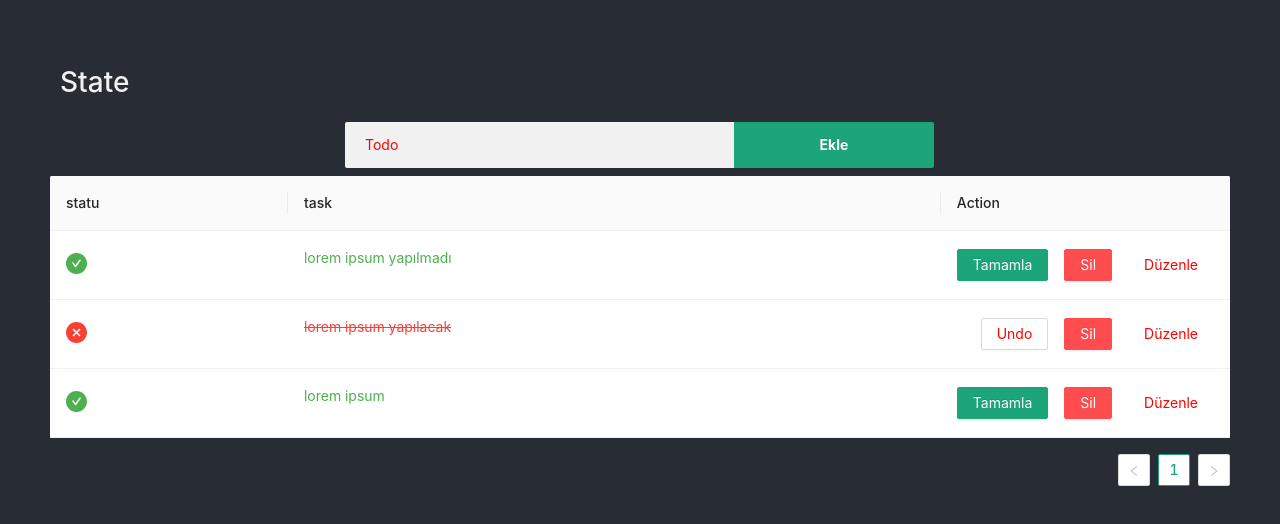
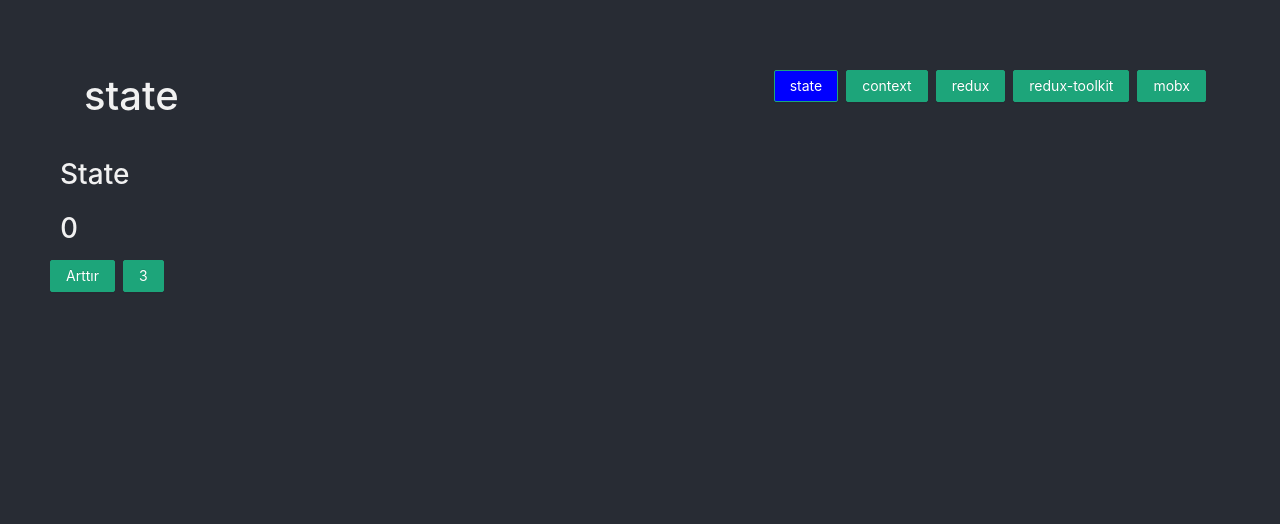
Before and after one commit to fatihemree/sample-redux, a React (Create React App) app: page /state in a window 1280 px wide. Shown: the top 524 px of the page. Built offline with nearby package versions, Linux system fonts and the light colour scheme.

Commit message:
useState & useMemo

```diff
--- a/craco.config.js
+++ b/craco.config.js
@@ -9,8 +9,8 @@ module.exports = {
           lessOptions: {
             modifyVars: {
               '@primary-color': '#1DA57A',
-              '@text-color': 'red',
-              // '@text-color-secondary': '#1DA57A',
+              '@text-color': '#fff',
+              '@text-color-secondary': '#fff',
             },
             javascriptEnabled: true,
           },
--- a/package.json
+++ b/package.json
@@ -13,6 +13,7 @@
     "react": "^17.0.2",
     "react-dom": "^17.0.2",
     "react-redux": "^7.2.6",
+    "react-router-dom": "^6.2.2",
     "react-scripts": "5.0.0",
     "redux": "^4.1.2",
     "web-vitals": "^2.1.4"
--- a/src/App.js
+++ b/src/App.js
@@ -1,13 +1,29 @@
-import CustomInput from './component/CustomInput';
-import CustomTable from './component/CustomTable';
+
+import { Button, PageHeader } from "antd";
+import { useEffect, useMemo, useState } from "react";
+import { BrowserRouter, Link, Route, Routes } from "react-router-dom";
+import SampleState from "./sample-state/SampleState";
+
 
 function App() {
+  const titleArray = useMemo(() => ['state', 'context', 'redux', 'redux-toolkit', 'mobx'], []);
+  const [pageIndex, setPageIndex] = useState(0);
+  const [title, setTitle] = useState(titleArray[0]);
+  useEffect(() => {
+    setTitle(titleArray[pageIndex]);
+  }, [pageIndex, titleArray])
+
+
   return (
-    <div>
-      <h1>State</h1>
-      <CustomInput></CustomInput>
-      <CustomTable></CustomTable>
-    </div>
+    <BrowserRouter >
+    <PageHeader
+  title={<h1>{title}</h1>}
+  extra={titleArray.map((text, i) => <Link to={`/${text}`}><Button onClick={()=>setPageIndex(i)} style={ pageIndex===i ?{background:'blue'}:{}} type='primary' >{text}</Button></Link>)} />
+    <Routes >
+      <Route path="/state" element={<SampleState />}>
+      </Route>
+    </Routes>
+  </BrowserRouter>
   );
 }
 
--- a/src/App.less
+++ b/src/App.less
@@ -2,6 +2,11 @@ h1,h2,h3,h4,h5,h6{
   margin: 10px;
   padding: 0;
   color: #f1f1f1;
+}
+
+code {
+  color: white;
+  font-size: 1.5em;
 }
 
 body {
@@ -59,3 +64,7 @@ body {
   margin: 5px;
   cursor: pointer;
 }
+
+.padding-all {
+  padding: 15px;
+}
--- /dev/null
+++ b/src/sample-state/SampleState.js
@@ -0,0 +1,93 @@
+import { Button, Row, Space } from 'antd'
+import React, { useCallback, useMemo, useState } from 'react'
+
+export default function SampleState() {
+    const [counter, setCounter] = useState(0);
+    return (
+        console.log('render', counter),
+        <div>
+            <h1>State</h1>
+            <h1>{counter}</h1>
+            <Space>
+            <Button type='primary' onClick={() => setCounter(state => (state + 1))}>Arttır</Button>
+            <Button type='primary' onClick={() => setCounter(3)}>3</Button>
+            </Space>
+        </div>
+    )
+}
+
+// export default function SampleState() {
+//     const [counter, setCounter] = useState(0);
+//     return useMemo(() =>  (
+//         console.log('render', counter),
+//         <div>
+//             <h1>UseMemo</h1>
+//             <h1>{counter}</h1>
+//             <Space>
+//             <Button type='primary' onClick={() => setCounter(state => (state + 1))}>Arttır</Button>
+//             <Button type='primary' onClick={() => setCounter(3)}>3</Button>
+//             </Space>
+//         </div>
+//     ), [counter])
+// }
+
+
+
+// export default function SampleState() {
+//   const [user, setUser] = useState([
+//     {
+//       name: 'fatih',
+//       surname: 'kalem',
+//       age: 25
+//     },
+//     {
+//       name: 'ali',
+//       surname: 'kuşcu',
+//       age: 25
+//     },
+//     {
+
+//       name: 'ömer',
+//       surname: 'hayyam',
+//       age: 25
+//     },
+//   ])
+
+
+//   const changeUserName =useCallback(
+//     (index,name) =>
+//       {
+//         user[index].name = name
+//         console.log('changeUserName', user)
+//         // setUser(user)
+//         setUser([...user])
+//       }
+//     ,
+//     [user]
+//   );
+
+
+//   return (
+//     useMemo(() => {
+//       console.log('render', user.length)
+//       return (<>
+//         <h1>UserList</h1>
+//         <Space>
+//           <Button type='primary'
+//             onClick={() => {
+//               setUser(user => [...user, { name: 'new', surname: 'user', age: 25 }])
+//             }}>add user</Button>
+//           <Button type='primary'
+//             onClick={ ()=>changeUserName(1, 'ahmet')
+
+//             }>user change</Button>
+//         </Space>
+//         <Row className='padding-all'>
+//           <code>
+//             {JSON.stringify(user, '\t')};
+//           </code>
+//         </Row>
+//       </>)
+//     }, [changeUserName, user])
+//   )
+// }
```
Also changed, not shown: src/component/Log.js (added, +23 -0 lines), 1 other file (tests, documents, lock files or other folders).
